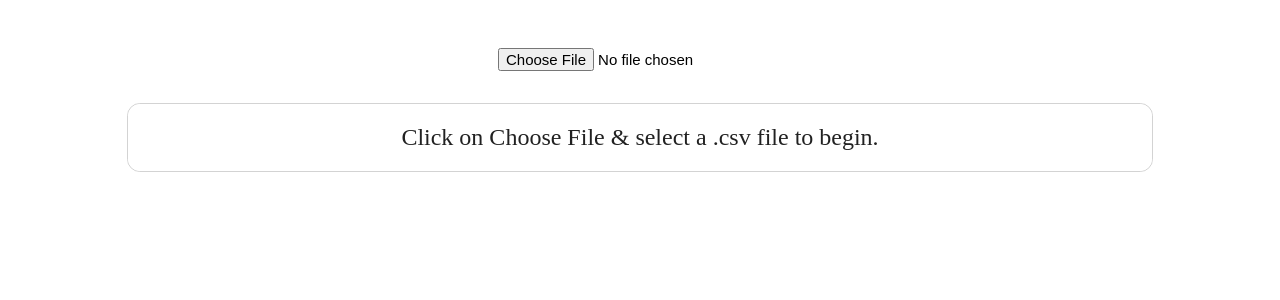
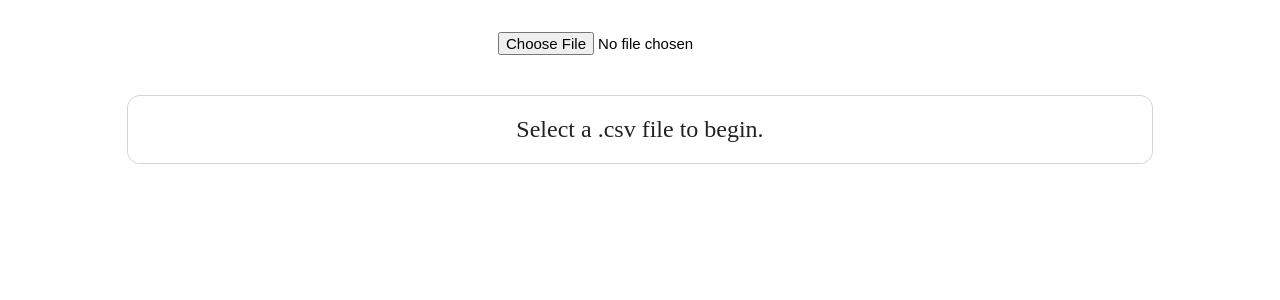
Before and after one commit to vaibhavchobisa/tabular-data-with-filters, a React (Vite) app: page / in a window 1280 px wide. Shown: the top 300 px of the page. Built offline with nearby package versions, Linux system fonts and the light colour scheme.

Commit message:
20 rows per scroll & other styling fixes

```diff
--- a/src/App.css
+++ b/src/App.css
@@ -22,7 +22,7 @@
 
 #upload {
   /* margin: 1rem auto; */
-  margin-top: 3rem;
+  margin-top: 2rem;
   margin-bottom: 2rem;
   font-size: 15px;
 }
@@ -31,5 +31,10 @@
   width: 80vw;
   border: 1px solid lightgray;
   border-radius: 0.8rem;
+  margin-top: 0.5rem;
   /* align-self: center; */
 }
+
+.icon_cancel {
+  cursor: pointer;
+}
--- a/src/components/table.component.jsx
+++ b/src/components/table.component.jsx
@@ -3,6 +3,14 @@ import { memo } from 'react';
 
 const paginationComponentOptions = {
     // noRowsPerPage: true,
+}
+
+const customStyles = {
+    rows: {
+        style: {
+            minHeight: '25px',
+        }
+    }
 }
 
 // eslint-disable-next-line react/prop-types
@@ -19,9 +27,10 @@ const Table = ({ tableData, columns, tableProgress }) => {
                 paginationComponentOptions={paginationComponentOptions}
                 pagination
                 highlightOnHover
-                noDataComponent={<h1 style={{ padding: '20px', fontSize: '24px', fontWeight: '400' }}>Click on Choose File & select a .csv file to begin.</h1>}
+                noDataComponent={<h1 style={{ padding: '20px', fontSize: '24px', fontWeight: '400' }}>Select a .csv file to begin.</h1>}
                 fixedHeader
                 fixedHeaderScrollHeight={"70vh"}
+                customStyles={customStyles}
             />
         </>
     );
```
